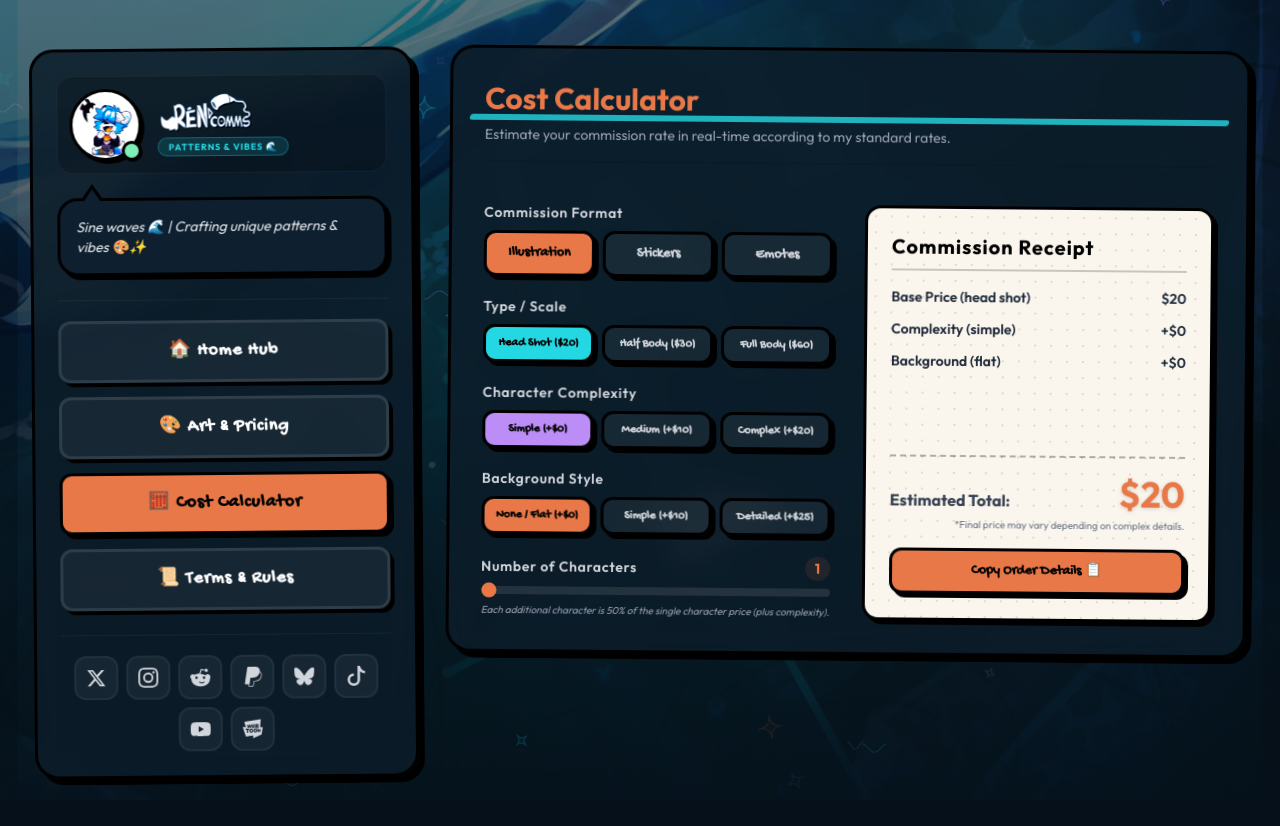
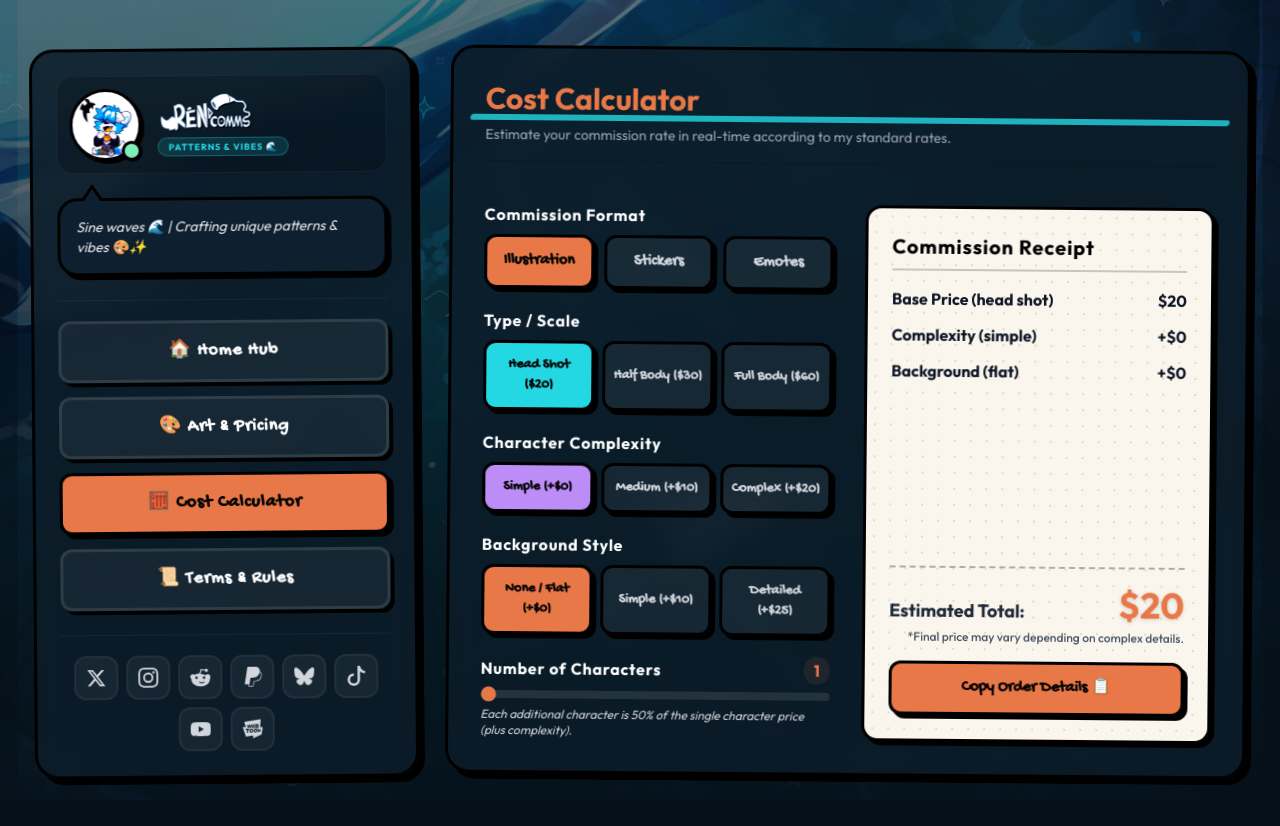
Before and after one commit to SkyDev125/found_patterns_website, a SvelteKit app: page / in a window 1280 px wide. Both pictures are taken after a click on the button "🧮 Cost Calculator". Built offline with nearby package versions, Linux system fonts and the light colour scheme; a web font is replaced by a local one.

Commit message:
Scale up font sizes, paddings, and labels in Cost Calculator and Doodle Board for better readability

```diff
--- a/src/routes/+page.svelte
+++ b/src/routes/+page.svelte
@@ -457,12 +457,12 @@
 						<div class="flex md:flex-col justify-between md:justify-start gap-4 w-full md:w-36 shrink-0 bg-black/25 p-3.5 rounded-2xl border border-white/5">
 							<!-- Colors -->
 							<div class="flex flex-col gap-1.5 w-full text-left">
-								<span class="text-[10px] font-bold uppercase tracking-wider text-gray-400 block">Color</span>
+								<span class="text-xs font-bold uppercase tracking-wider text-gray-300 block">Color</span>
 								<div class="grid grid-cols-4 md:grid-cols-2 gap-2">
 									{#each ['#24D8E3', '#E87848', '#BC8DF7', '#E34049', '#7EEDB8', '#F3E15F', '#FFFFFF', '#000000'] as color}
 										<button
 											onclick={() => brushColor = color}
-											class="w-7 h-7 rounded-lg border-2 transition-all {brushColor === color ? 'border-white scale-110 shadow-md' : 'border-black hover:scale-105'}"
+											class="w-8 h-8 rounded-lg border-2 transition-all {brushColor === color ? 'border-white scale-110 shadow-md' : 'border-black hover:scale-105'}"
 											style="background-color: {color}"
 											title="Brush Color: {color}"
 										></button>
@@ -472,16 +472,16 @@
 
 							<!-- Sizes -->
 							<div class="flex flex-col gap-1.5 w-full text-left mt-2">
-								<span class="text-[10px] font-bold uppercase tracking-wider text-gray-400 block">Brush Size</span>
+								<span class="text-xs font-bold uppercase tracking-wider text-gray-300 block">Brush Size</span>
 								<div class="flex items-center gap-2">
 									<input
 										type="range"
 										min="2"
 										max="16"
 										bind:value={brushSize}
-										class="w-full h-1.5 bg-white/10 rounded-lg appearance-none cursor-pointer accent-[#BC8DF7]"
+										class="w-full h-2 bg-white/10 rounded-lg appearance-none cursor-pointer accent-[#BC8DF7]"
 									/>
-									<span class="text-xs font-bold text-gray-300 w-4">{brushSize}</span>
+									<span class="text-sm font-bold text-gray-200 w-4">{brushSize}</span>
 								</div>
 							</div>
 
@@ -489,13 +489,13 @@
 							<div class="flex flex-row md:flex-col gap-2 mt-auto w-full">
 								<button
 									onclick={clearCanvas}
-									class="comic-btn comic-btn-red py-2 px-3 rounded-xl text-xs font-bold w-full"
+									class="comic-btn comic-btn-red py-2.5 px-3 rounded-xl text-sm font-bold w-full"
 								>
 									Clear 🧹
 								</button>
 								<button
 									onclick={downloadDoodle}
-									class="comic-btn comic-btn-blue py-2 px-3 rounded-xl text-xs font-bold w-full"
+									class="comic-btn comic-btn-blue py-2.5 px-3 rounded-xl text-sm font-bold w-full"
 								>
 									Save 💾
 								</button>
@@ -585,23 +585,23 @@
 					<div class="flex flex-col gap-5 text-left">
 						<!-- Category Selector -->
 						<div class="flex flex-col gap-2">
-							<span class="text-sm font-semibold text-gray-300 tracking-wider">Commission Format</span>
-							<div class="grid grid-cols-3 gap-2">
+							<span class="text-base font-bold text-white tracking-wider">Commission Format</span>
+							<div class="grid grid-cols-3 gap-2.5">
 								<button
 									onclick={() => calcCategory = 'illustration'}
-									class="comic-btn py-2.5 px-2 rounded-xl text-sm font-bold border-2 transition-all {calcCategory === 'illustration' ? 'comic-btn-orange' : 'bg-white/5 text-gray-300 hover:bg-white/10'}"
+									class="comic-btn py-3 px-3 rounded-xl text-base font-bold border-2 transition-all {calcCategory === 'illustration' ? 'comic-btn-orange' : 'bg-white/5 text-gray-300 hover:bg-white/10'}"
 								>
 									Illustration
 								</button>
 								<button
 									onclick={() => calcCategory = 'stickers'}
-									class="comic-btn py-2.5 px-2 rounded-xl text-sm font-bold border-2 transition-all {calcCategory === 'stickers' ? 'comic-btn-orange' : 'bg-white/5 text-gray-300 hover:bg-white/10'}"
+									class="comic-btn py-3 px-3 rounded-xl text-base font-bold border-2 transition-all {calcCategory === 'stickers' ? 'comic-btn-orange' : 'bg-white/5 text-gray-300 hover:bg-white/10'}"
 								>
 									Stickers
 								</button>
 								<button
 									onclick={() => calcCategory = 'emotes'}
-									class="comic-btn py-2.5 px-2 rounded-xl text-sm font-bold border-2 transition-all {calcCategory === 'emotes' ? 'comic-btn-orange' : 'bg-white/5 text-gray-300 hover:bg-white/10'}"
+									class="comic-btn py-3 px-3 rounded-xl text-base font-bold border-2 transition-all {calcCategory === 'emotes' ? 'comic-btn-orange' : 'bg-white/5 text-gray-300 hover:bg-white/10'}"
 								>
 									Emotes
 								</button>
@@ -611,23 +611,23 @@
 						{#if calcCategory === 'illustration'}
 							<!-- Illustration settings -->
 							<div class="flex flex-col gap-2" in:fade>
-								<span class="text-sm font-semibold text-gray-300 tracking-wider">Type / Scale</span>
+								<span class="text-base font-bold text-white tracking-wider">Type / Scale</span>
 								<div class="grid grid-cols-3 gap-2">
 									<button
 										onclick={() => calcType = 'head-shot'}
-										class="comic-btn py-2 px-1 rounded-xl text-xs font-bold border-2 transition-all {calcType === 'head-shot' ? 'comic-btn-blue' : 'bg-white/5 text-gray-300 hover:bg-white/10'}"
+										class="comic-btn py-3 px-2 rounded-xl text-sm font-bold border-2 transition-all {calcType === 'head-shot' ? 'comic-btn-blue' : 'bg-white/5 text-gray-300 hover:bg-white/10'}"
 									>
 										Head Shot ($20)
 									</button>
 									<button
 										onclick={() => calcType = 'half-body'}
-										class="comic-btn py-2 px-1 rounded-xl text-xs font-bold border-2 transition-all {calcType === 'half-body' ? 'comic-btn-blue' : 'bg-white/5 text-gray-300 hover:bg-white/10'}"
+										class="comic-btn py-3 px-2 rounded-xl text-sm font-bold border-2 transition-all {calcType === 'half-body' ? 'comic-btn-blue' : 'bg-white/5 text-gray-300 hover:bg-white/10'}"
 									>
 										Half Body ($30)
 									</button>
 									<button
 										onclick={() => calcType = 'full-body'}
-										class="comic-btn py-2 px-1 rounded-xl text-xs font-bold border-2 transition-all {calcType === 'full-body' ? 'comic-btn-blue' : 'bg-white/5 text-gray-300 hover:bg-white/10'}"
+										class="comic-btn py-3 px-2 rounded-xl text-sm font-bold border-2 transition-all {calcType === 'full-body' ? 'comic-btn-blue' : 'bg-white/5 text-gray-300 hover:bg-white/10'}"
 									>
 										Full Body ($60)
 									</button>
@@ -635,23 +635,23 @@
 							</div>
 
 							<div class="flex flex-col gap-2" in:fade>
-								<span class="text-sm font-semibold text-gray-300 tracking-wider">Character Complexity</span>
+								<span class="text-base font-bold text-white tracking-wider">Character Complexity</span>
 								<div class="grid grid-cols-3 gap-2">
 									<button
 										onclick={() => calcComplexity = 'simple'}
-										class="comic-btn py-2 px-1 rounded-xl text-xs font-bold border-2 transition-all {calcComplexity === 'simple' ? 'comic-btn-purple' : 'bg-white/5 text-gray-300 hover:bg-white/10'}"
+										class="comic-btn py-3 px-2 rounded-xl text-sm font-bold border-2 transition-all {calcComplexity === 'simple' ? 'comic-btn-purple' : 'bg-white/5 text-gray-300 hover:bg-white/10'}"
 									>
 										Simple (+$0)
 									</button>
 									<button
 										onclick={() => calcComplexity = 'medium'}
-										class="comic-btn py-2 px-1 rounded-xl text-xs font-bold border-2 transition-all {calcComplexity === 'medium' ? 'comic-btn-purple' : 'bg-white/5 text-gray-300 hover:bg-white/10'}"
+										class="comic-btn py-3 px-2 rounded-xl text-sm font-bold border-2 transition-all {calcComplexity === 'medium' ? 'comic-btn-purple' : 'bg-white/5 text-gray-300 hover:bg-white/10'}"
 									>
 										Medium (+$10)
 									</button>
 									<button
 										onclick={() => calcComplexity = 'complex'}
-										class="comic-btn py-2 px-1 rounded-xl text-xs font-bold border-2 transition-all {calcComplexity === 'complex' ? 'comic-btn-purple' : 'bg-white/5 text-gray-300 hover:bg-white/10'}"
+										class="comic-btn py-3 px-2 rounded-xl text-sm font-bold border-2 transition-all {calcComplexity === 'complex' ? 'comic-btn-purple' : 'bg-white/5 text-gray-300 hover:bg-white/10'}"
 									>
 										Complex (+$20)
 									</button>
@@ -659,23 +659,23 @@
 							</div>
 
 							<div class="flex flex-col gap-2" in:fade>
-								<span class="text-sm font-semibold text-gray-300 tracking-wider">Background Style</span>
+								<span class="text-base font-bold text-white tracking-wider">Background Style</span>
 								<div class="grid grid-cols-3 gap-2">
 									<button
 										onclick={() => calcBackground = 'flat'}
-										class="comic-btn py-2 px-1 rounded-xl text-xs font-bold border-2 transition-all {calcBackground === 'flat' ? 'comic-btn-orange' : 'bg-white/5 text-gray-300 hover:bg-white/10'}"
+										class="comic-btn py-3 px-2 rounded-xl text-sm font-bold border-2 transition-all {calcBackground === 'flat' ? 'comic-btn-orange' : 'bg-white/5 text-gray-300 hover:bg-white/10'}"
 									>
 										None / Flat (+$0)
 									</button>
 									<button
 										onclick={() => calcBackground = 'simple'}
-										class="comic-btn py-2 px-1 rounded-xl text-xs font-bold border-2 transition-all {calcBackground === 'simple' ? 'comic-btn-orange' : 'bg-white/5 text-gray-300 hover:bg-white/10'}"
+										class="comic-btn py-3 px-2 rounded-xl text-sm font-bold border-2 transition-all {calcBackground === 'simple' ? 'comic-btn-orange' : 'bg-white/5 text-gray-300 hover:bg-white/10'}"
 									>
 										Simple (+$10)
 									</button>
 									<button
 										onclick={() => calcBackground = 'detailed'}
-										class="comic-btn py-2 px-1 rounded-xl text-xs font-bold border-2 transition-all {calcBackground === 'detailed' ? 'comic-btn-orange' : 'bg-white/5 text-gray-300 hover:bg-white/10'}"
+										class="comic-btn py-3 px-2 rounded-xl text-sm font-bold border-2 transition-all {calcBackground === 'detailed' ? 'comic-btn-orange' : 'bg-white/5 text-gray-300 hover:bg-white/10'}"
 									>
 										Detailed (+$25)
 									</button>
@@ -684,8 +684,8 @@
 
 							<div class="flex flex-col gap-2" in:fade>
 								<div class="flex justify-between items-center">
-									<span class="text-sm font-semibold text-gray-300 tracking-wider">Number of Characters</span>
-									<span class="text-sm font-bold text-[#E87848] bg-[#E87848]/10 px-2.5 py-0.5 rounded-full">{calcCharacters}</span>
+									<span class="text-base font-bold text-white tracking-wider">Number of Characters</span>
+									<span class="text-base font-bold text-[#E87848] bg-[#E87848]/10 px-2.5 py-0.5 rounded-full">{calcCharacters}</span>
 								</div>
 								<input
 									type="range"
@@ -694,14 +694,14 @@
 									bind:value={calcCharacters}
 									class="w-full h-2 bg-white/10 rounded-lg appearance-none cursor-pointer accent-[#E87848]"
 								/>
-								<span class="text-[10px] text-gray-400 italic">Each additional character is 50% of the single character price (plus complexity).</span>
+								<span class="text-xs text-gray-300 italic">Each additional character is 50% of the single character price (plus complexity).</span>
 							</div>
 						{:else if calcCategory === 'stickers'}
 							<!-- Stickers Settings -->
 							<div class="flex flex-col gap-2" in:fade>
 								<div class="flex justify-between items-center">
-									<span class="text-sm font-semibold text-gray-300 tracking-wider">Quantity of Stickers</span>
-									<span class="text-sm font-bold text-[#E87848] bg-[#E87848]/10 px-2.5 py-0.5 rounded-full">{calcStickerQty}</span>
+									<span class="text-base font-bold text-white tracking-wider">Quantity of Stickers</span>
+									<span class="text-base font-bold text-[#E87848] bg-[#E87848]/10 px-2.5 py-0.5 rounded-full">{calcStickerQty}</span>
 								</div>
 								<input
 									type="range"
@@ -710,14 +710,14 @@
 									bind:value={calcStickerQty}
 									class="w-full h-2 bg-white/10 rounded-lg appearance-none cursor-pointer accent-[#E87848]"
 								/>
-								<span class="text-[10px] text-gray-400 italic">First sticker is $20. Subsequent stickers are $10 each.</span>
+								<span class="text-xs text-gray-300 italic">First sticker is $20. Subsequent stickers are $10 each.</span>
 							</div>
 						{:else if calcCategory === 'emotes'}
 							<!-- Emotes Settings -->
 							<div class="flex flex-col gap-2" in:fade>
 								<div class="flex justify-between items-center">
-									<span class="text-sm font-semibold text-gray-300 tracking-wider">Quantity of Emotes</span>
-									<span class="text-sm font-bold text-[#E87848] bg-[#E87848]/10 px-2.5 py-0.5 rounded-full">{calcEmoteQty}</span>
+									<span class="text-base font-bold text-white tracking-wider">Quantity of Emotes</span>
+									<span class="text-base font-bold text-[#E87848] bg-[#E87848]/10 px-2.5 py-0.5 rounded-full">{calcEmoteQty}</span>
 								</div>
 								<input
 									type="range"
@@ -726,7 +726,7 @@
 									bind:value={calcEmoteQty}
 									class="w-full h-2 bg-white/10 rounded-lg appearance-none cursor-pointer accent-[#E87848]"
 								/>
-								<span class="text-[10px] text-gray-400 italic">First emote is $10. Subsequent emotes are $5 each.</span>
+								<span class="text-xs text-gray-300 italic">First emote is $10. Subsequent emotes are $5 each.</span>
 							</div>
 						{/if}
 					</div>
@@ -736,7 +736,7 @@
 						<div class="flex flex-col gap-4">
 							<h3 class="text-xl font-bold font-hachi text-black tracking-wider border-b-2 border-black/20 pb-2">Commission Receipt</h3>
 
-							<div class="flex flex-col gap-3 text-sm text-gray-800 font-semibold font-gochi text-base">
+							<div class="flex flex-col gap-3 text-base text-gray-900 font-bold font-gochi">
 								{#if calcCategory === 'illustration'}
 									<div class="flex justify-between">
 										<span>Base Price ({calcType.replace('-', ' ')})</span>
@@ -784,16 +784,16 @@
 
 						<div class="border-t-2 border-dashed border-black/30 pt-4 mt-6">
 							<div class="flex justify-between items-baseline">
-								<span class="text-base font-bold text-gray-700">Estimated Total:</span>
+								<span class="text-lg font-extrabold text-gray-800">Estimated Total:</span>
 								<span class="text-4xl font-extrabold font-hachi text-[#E87848] drop-shadow-sm">
 									${calculatedPrice}
 								</span>
 							</div>
-							<span class="text-[10px] text-gray-500 block text-right mt-1">*Final price may vary depending on complex details.</span>
+							<span class="text-xs text-gray-600 font-medium block text-right mt-1">*Final price may vary depending on complex details.</span>
 
 							<button
 								onclick={copyOrderDetails}
-								class="comic-btn {copied ? 'bg-emerald-400 text-black' : 'comic-btn-orange'} py-2.5 px-4 rounded-xl text-sm font-bold mt-4 w-full transition-all flex items-center justify-center gap-2"
+								class="comic-btn {copied ? 'bg-emerald-400 text-black' : 'comic-btn-orange'} py-3 px-4 rounded-xl text-base font-bold mt-4 w-full transition-all flex items-center justify-center gap-2"
 							>
 								{#if copied}
 									Copied to Clipboard! 📋
```
